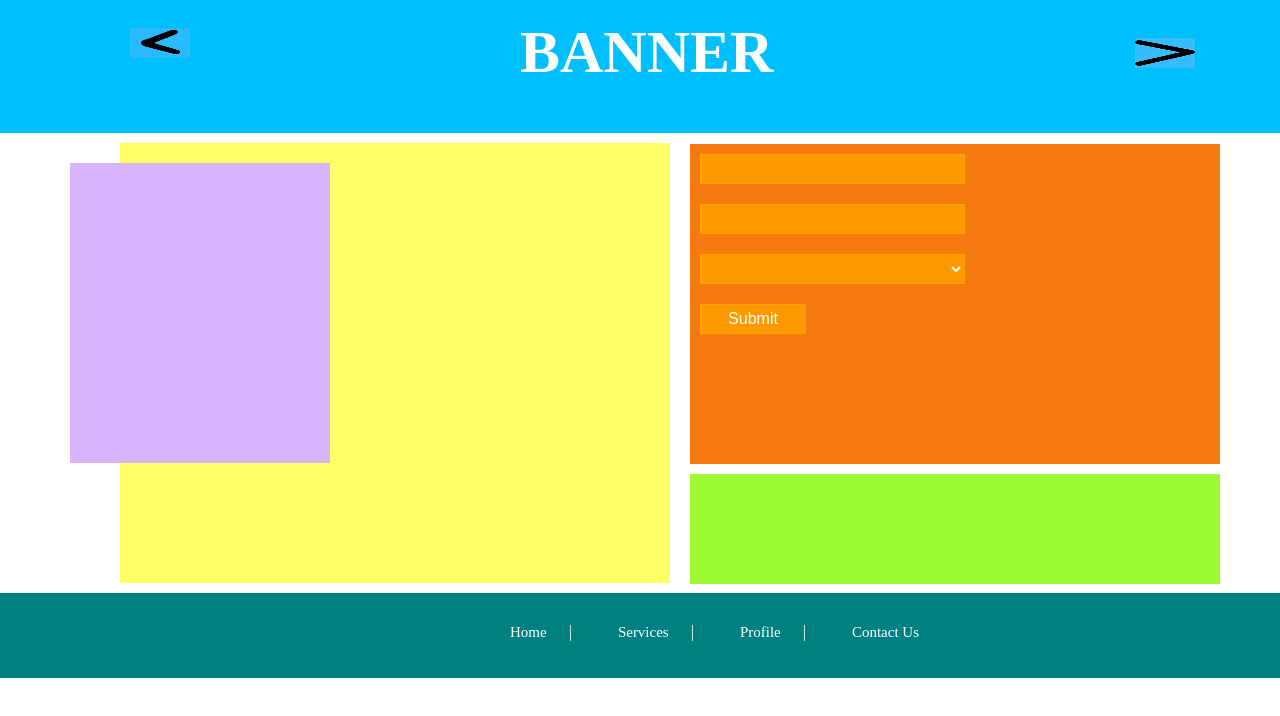
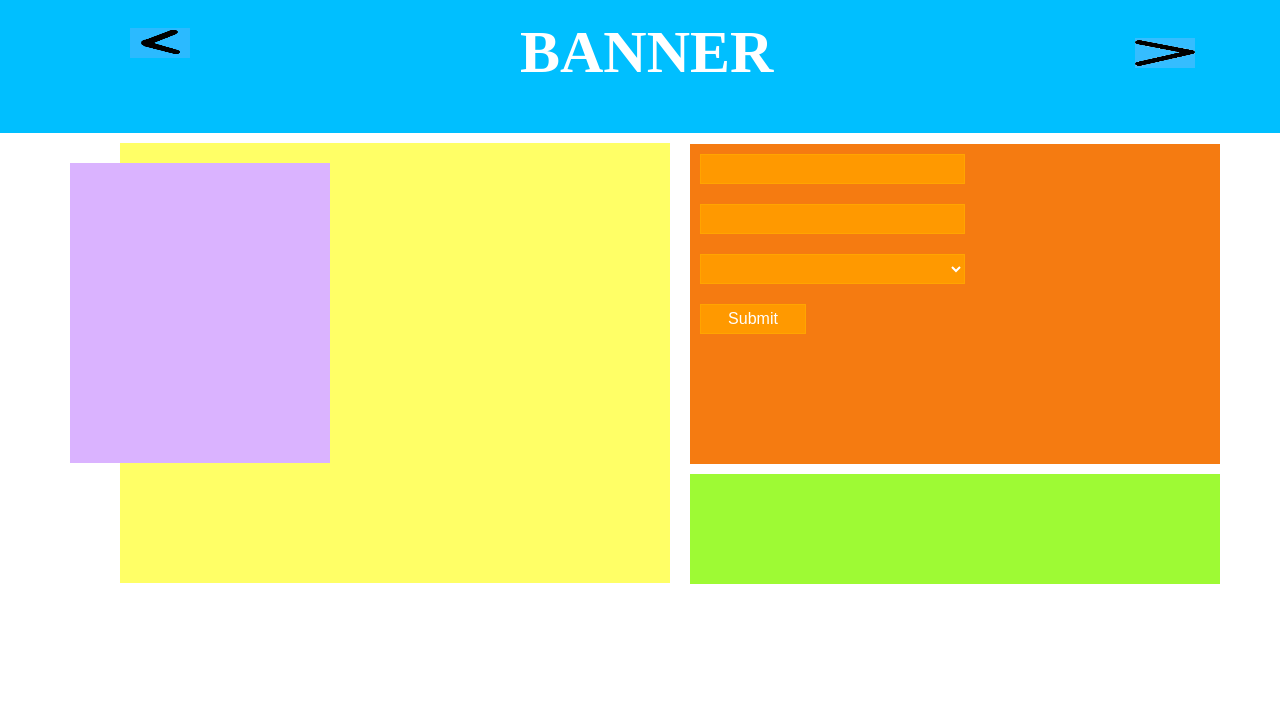
Before and after one commit to subhasreegit/css_advanced, a plain HTML site: page index.html in a window 1280 px wide. Shown: the part 122-838 px from the top of the page. Drawn offline with Linux system fonts and the light colour scheme.

Commit message:
Update index.html

```diff
--- a/index.html
+++ b/index.html
@@ -54,24 +54,3 @@
 
 		</div>
 	</div>
-</div>
-
-
-
-<div class="footer">
-	<div class="container3">
-		<div id="bar2">
-			<ul>
-			<li><a href="#">Home</a></li>
-			<li><a href="#">Services</a></li>
-			<li><a href="#">Profile</a></li>
-			<li><a href="#">Contact Us</a></li>
-			</ul>
-		</div>
-	</div>
-</div>
-
-
-
-</body>
-</html>
```
